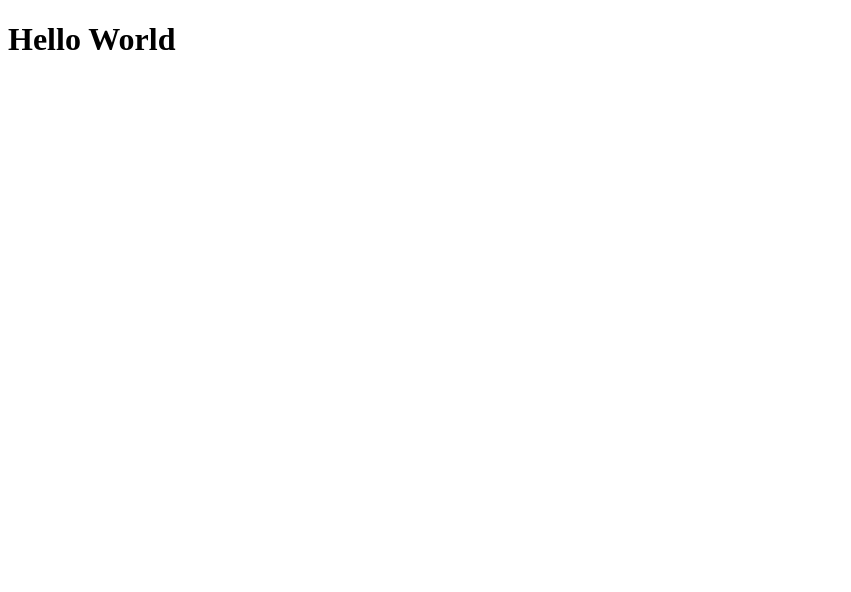
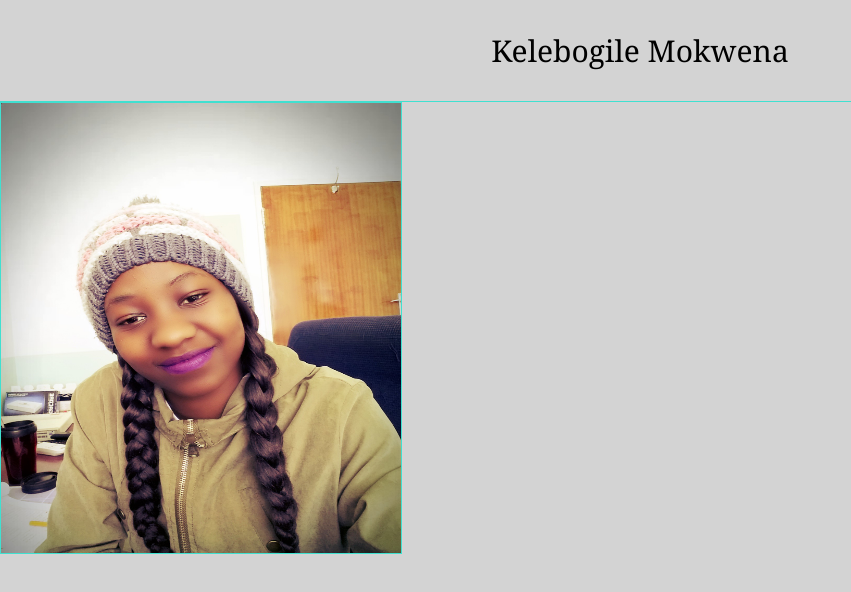
Before and after one commit to Kmokwena/kmokwena.github.io, a plain HTML site: page index.html in a window 1280 px wide. Shown: the whole page, without its empty margins (0-851 px from the left). Drawn offline with Linux system fonts and the light colour scheme.

Commit message:
Work in Progress

```diff
--- a/index.html
+++ b/index.html
@@ -4,9 +4,14 @@
     <meta charset="UTF-8">
     <meta http-equiv="X-UA-Compatible" content="IE=edge">
     <meta name="viewport" content="width=device-width, initial-scale=1.0">
+    <link rel="stylesheet" type="text/css" href="style.css">
     <title>Personal Website</title>
 </head>
-<body>
-    <h1>Hello World</h1>
+<body class="body">
+    <div class="header">
+        <p class="p-header">Kelebogile Mokwena</p>
+      </div>
+<img src="./Images/My fav.jpg" alt="Profile Photo" class="image"/>
+
 </body>
 </html>
--- a/style.css
+++ b/style.css
@@ -0,0 +1,21 @@
+.body {
+  background-color: lightgray;
+  margin: 0;
+  font-family: Arial, Helvetica, sans-serif;
+}
+
+.header {
+  overflow: hidden;
+  border-bottom: 1px solid turquoise;
+}
+.p-header {
+  text-align: center;
+  font-family: Georgia, "Times New Roman", Times, serif;
+  font-size: 30px;
+}
+
+.image {
+  width: 400px;
+  height: 450px;
+  border: 1px solid turquoise;
+}
```
Also changed, not shown: Images/KeleImage.jpg (added), Images/My fav.jpg (added).
